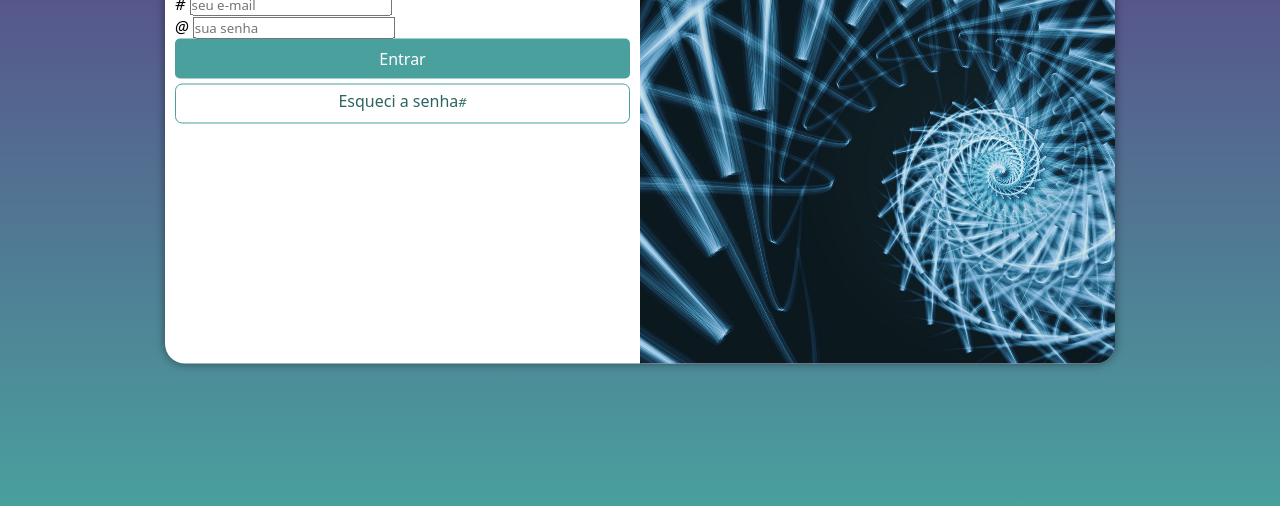
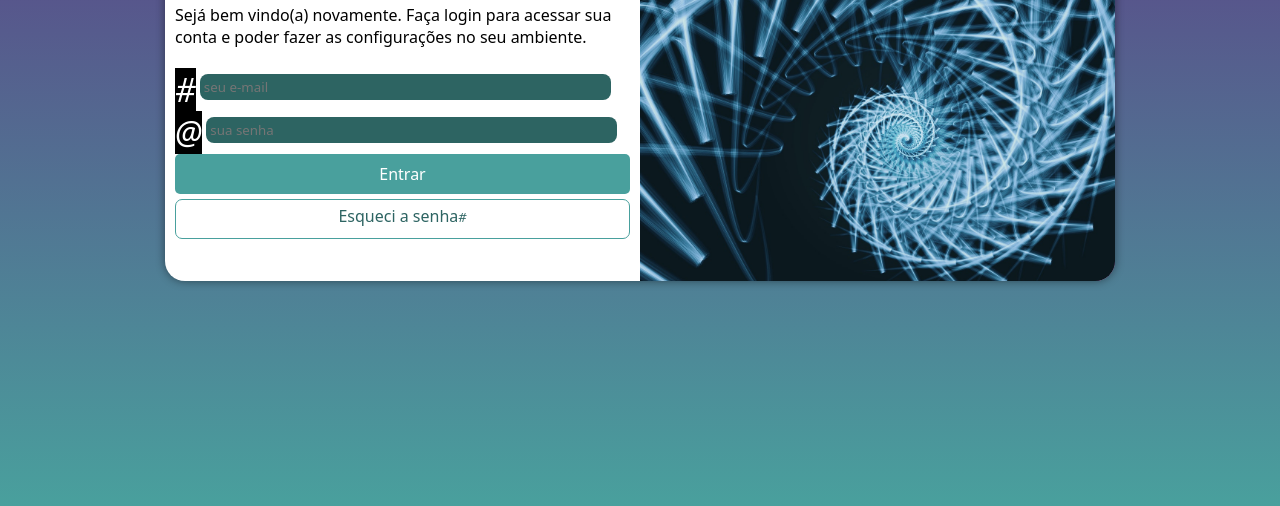
Before and after one commit to shemaciel/Projeto-login, a plain HTML site: page index.html in a window 1280 px wide. Shown: the part 294-800 px from the top of the page. Drawn offline with nearby package versions, Linux system fonts and the light colour scheme.

Commit message:
formatando
ajustes finais

```diff
--- a/estilos/media-query.css
+++ b/estilos/media-query.css
@@ -18,6 +18,7 @@ Grandes telas: acima de 1200px.
     }
     section#login {
         width: 80vw;
+        height: 280px;
     }
 
     section#login > div#imagem {
@@ -40,6 +41,7 @@ Grandes telas: acima de 1200px.
 
     section#login {
         width: 950px;
+        height: 350px;
     }
 
     section#login > div#imagem {
@@ -58,6 +60,7 @@ Grandes telas: acima de 1200px.
     }
 
     div#formulario > p {
-        font-size: 1.2em;
+        font-size: 1em;
+        margin: 20px 0px;
     }
 }
--- a/estilos/style.css
+++ b/estilos/style.css
@@ -32,7 +32,7 @@ section#login {
     position: absolute;
     top: 50%;
     left: 50%;
-    transform: translate(-50%, -50%);
+
     overflow: hidden;
 
     background-color: white;
@@ -41,8 +41,11 @@ section#login {
     border-radius: 20px;
     box-shadow: 0px 0px 10px rgba(0, 0, 0, 0.450);
 
+    transform: translate(-50%, -50%);/* coloque essa transformação por ultimo qnd tiver uma animação*/
     transition: widt 0.3s, height  0.3s;
     transition-timing-function: ease;
+
+
 }
 
 section#login > div#imagem {
@@ -69,15 +72,43 @@ div#formulario > p {
 
 form > div.compo {
     background-color: #5f2c82;
+    border: 2px solid #5f2c82;
     display: block;
     width: 100%;
     height: 40px;
-    border-radius: 5px;
+    border-radius: 8px;
     margin: 5px 0px;
 }
 
 div.campo > label {
     display: none;
+}
+
+div.campo > i {
+    color: white;
+    background-color: black;
+    font-size: 2em;
+    width: 40px;
+    height: 5px;
+}
+
+div.campo > input {
+    background-color: #2d6462;
+    font: 1em;
+    width: calc(100% - 44px);
+    height: 100%;
+
+    border: 0px;
+    border-radius: 8px;
+    padding: 4px;
+    transform: translateY(-10px); /* coloque essa transformação por ultimo qnd tiver uma animação*/
+
+}
+
+div.campo > input:focus-within {
+    background-color: white;
+    border: none;
+
 }
 
 form > input[ type=submit]{
```
